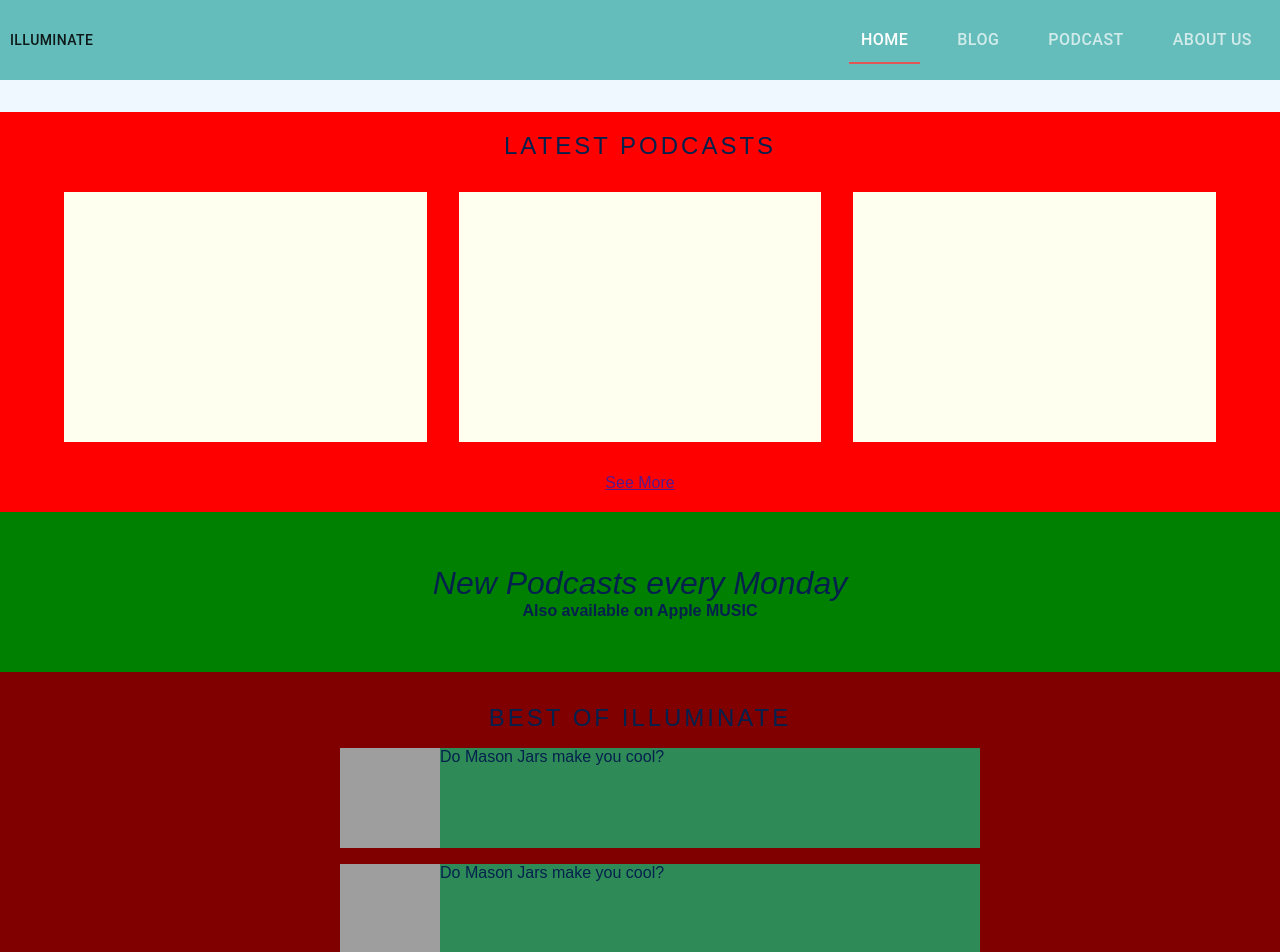
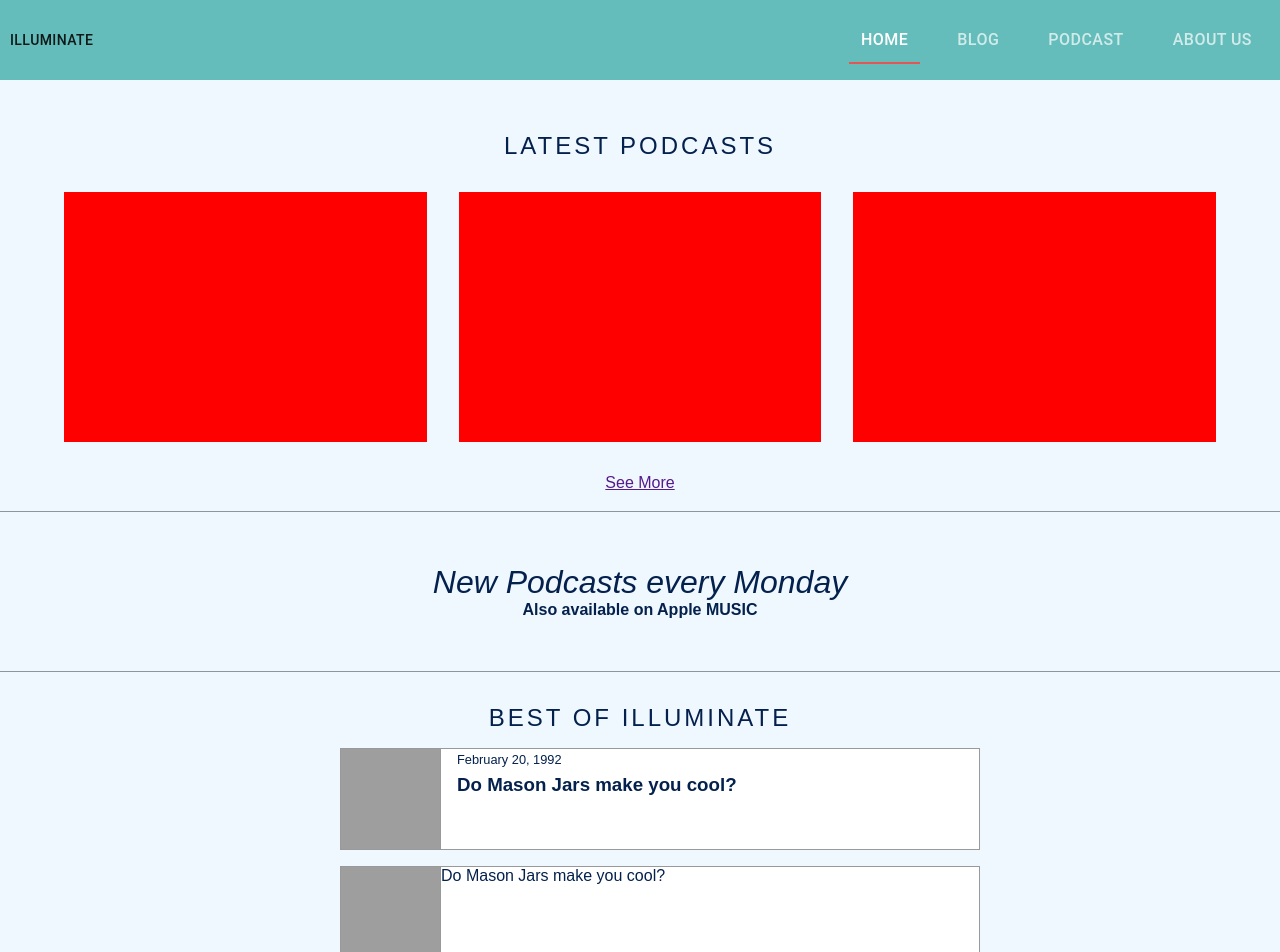
Before and after one commit to milgor931/illuminate-website, a React (Create React App) app: page / in a window 1280 px wide. Shown: the top 952 px of the page. Built offline with nearby package versions, Linux system fonts and the light colour scheme; grey boxes are pictures that could not be loaded; the HTML template or start-up script is replaced by a standard one.

Commit message:
Remove blocking colors + blogcard

```diff
--- a/src/components/App.css
+++ b/src/components/App.css
@@ -6,6 +6,10 @@
 body {
     font-family: 'Raleway', sans-serif;
     background-color: aliceblue;
+}
+
+section {
+    border-bottom: 1px solid rgb(0,0,0,0.4);
 }
 
 h1, h2 {
@@ -126,7 +130,6 @@ nav {
 
 .latestPodcasts {
     height: 50vh;
-    background-color: red;
 }
 
 .videoContainer {
@@ -138,12 +141,11 @@ nav {
 }
 
 .videoContainer div {
-    background-color: ivory;
+    background-color: red;
 }
 
 .comingSoon {
     min-height: 20vh;
-    background-color: green;
 }
 
 .comingSoon i {
@@ -151,7 +153,6 @@ nav {
 }
 
 .bestOfIlluminate {
-    background-color: maroon;
     padding: 2em;
     padding-bottom: 3em;
 }
@@ -159,14 +160,17 @@ nav {
 .blogCard {
     display: flex;
     width: 50vw;
-    background-color: seagreen;
+    background-color: white;
     margin-top: 1em;
+    border: 1px solid rgb(0,0,0,0.4);
+    cursor: pointer;
 }
 
 .blogCard img {
     width: 100px;
     height: 100px;
     margin: 0;
+    border-right: 1px solid rgb(0,0,0,0.4);
 }
 
 footer {
@@ -184,3 +188,17 @@ footer a {
     align-items: center;
     justify-content: center;
 }
+
+.blogCardInfo {
+    padding: 0.2em 1em;
+}
+
+.blogCardInfo * {
+    float: left;
+    clear: both;
+}
+
+.date {
+    font-size: 0.8rem;
+    margin-bottom: 0.4rem;
+}
--- a/src/containers/Home.js
+++ b/src/containers/Home.js
@@ -25,7 +25,10 @@ function Home() {
         <ul className='blogCardContainer'>
         <li className='blogCard'>
           <img src="https://www.barproducts.com/media/catalog/product/cache/2/image/640x640/9df78eab33525d08d6e5fb8d27136e95/b/a/barconic-20oz-mason-jar-mug-800.jpg" alt=""/>
-          <div>Do Mason Jars make you cool?</div>
+          <div className='blogCardInfo'>
+            <span className='date'>February 20, 1992</span>
+            <h3>Do Mason Jars make you cool?</h3>
+          </div>
         </li>
         <li className='blogCard'>
           <img src="https://www.barproducts.com/media/catalog/product/cache/2/image/640x640/9df78eab33525d08d6e5fb8d27136e95/b/a/barconic-20oz-mason-jar-mug-800.jpg" alt=""/>
```
